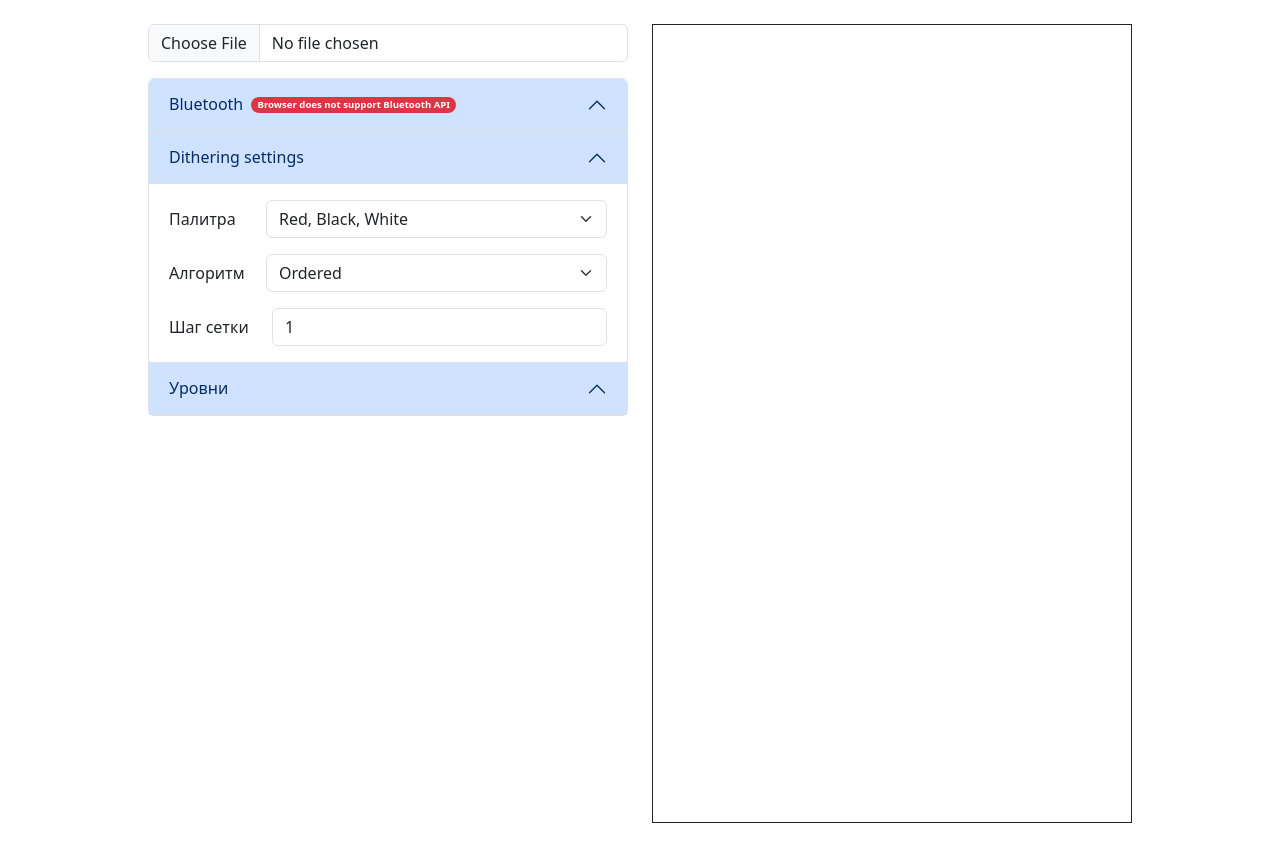
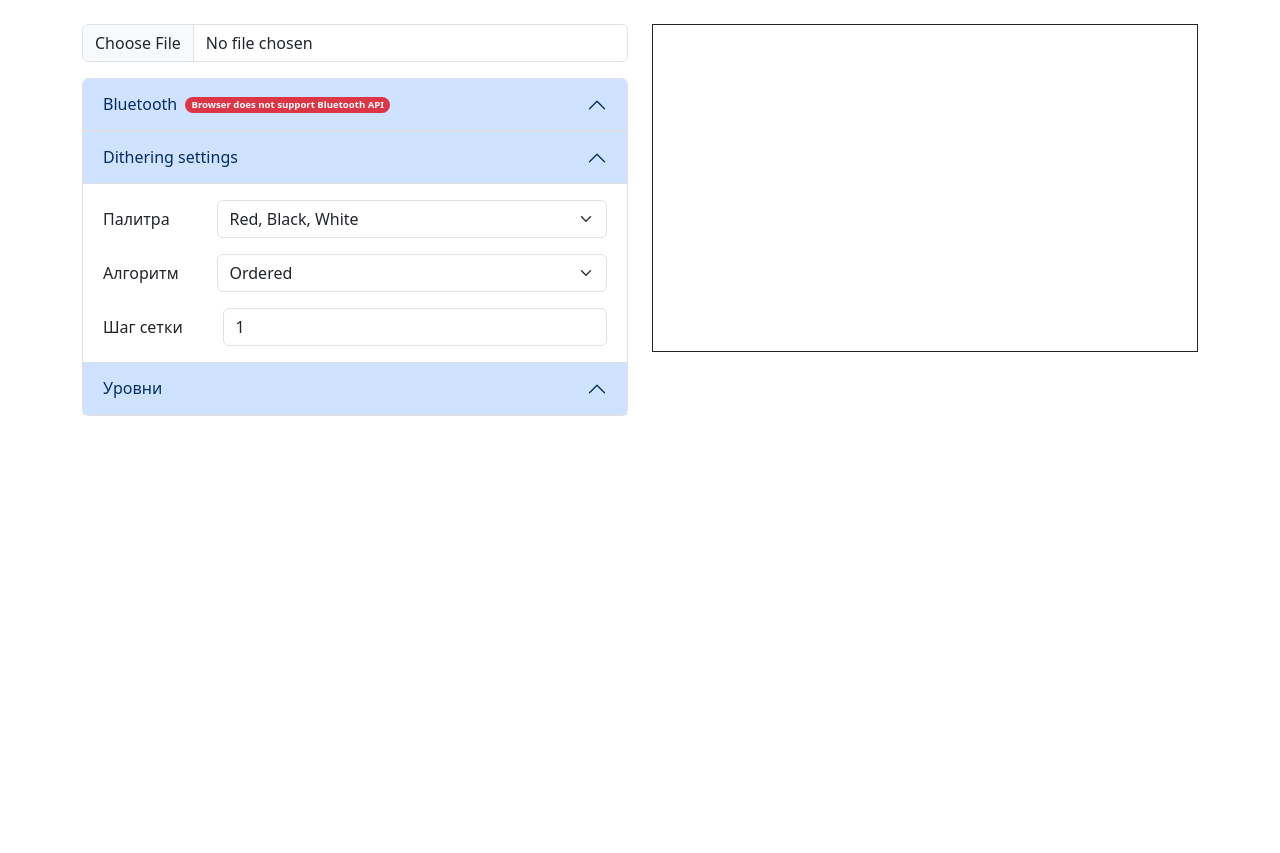
Before and after one commit to NosefU/eink-dither-ui, a plain HTML site: page index.html in a window 1280 px wide. After the commit the page ends 800 px from the top, so only its background shows below. Drawn offline with nearby package versions, Linux system fonts and the light colour scheme; a script that the page names is missing.

Commit message:
feat: set canvas size to 800*480

```diff
--- a/index.html
+++ b/index.html
@@ -96,7 +96,7 @@
             </div>
             <div class="col-12 col-md-6 col-custom">
                 <div class="text-center">
-                    <canvas id="canvas" width="480" height="800" class="border border-dark w-100"></canvas>
+                    <canvas id="canvas" width="800" height="480" class="border border-dark w-100"></canvas>
                 </div>
             </div>
         </div>
--- a/static/styles.css
+++ b/static/styles.css
@@ -7,7 +7,7 @@ canvas {
 }
 
 .col-custom {
-    max-width: calc(var(--bs-gutter-x) * .5 * 2 + 480px);
+    max-width: calc(var(--bs-gutter-x) * .5 * 2 + 800px);
     align-content: flex-start;
 }
 
```
